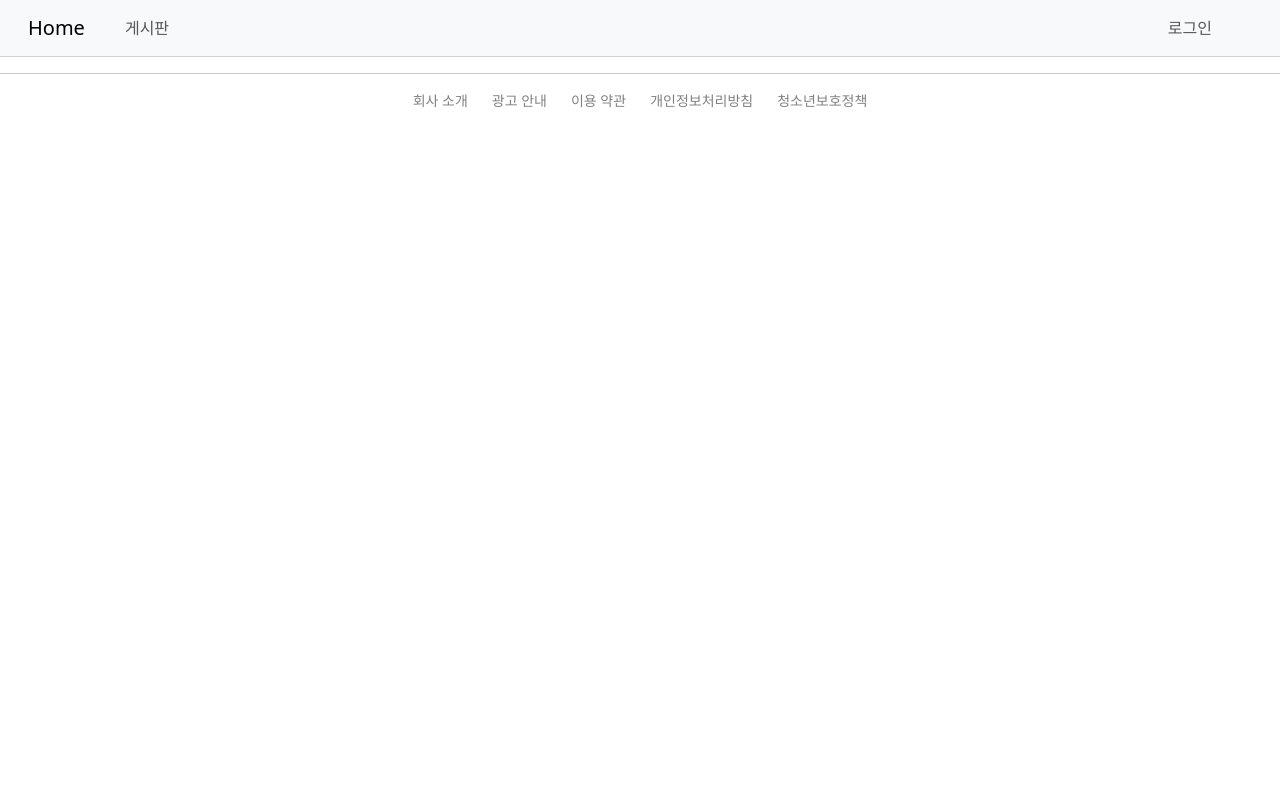
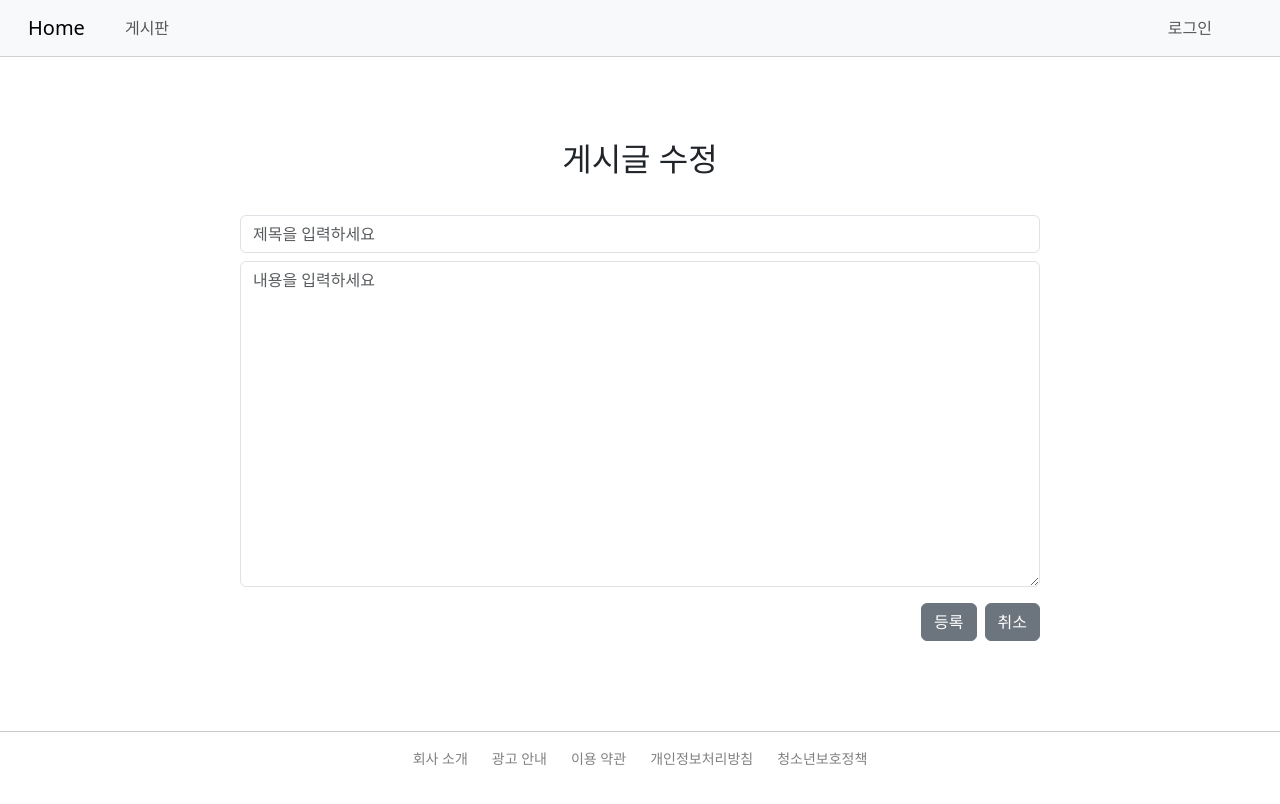
Before and after one commit to aozp73/React-JPA_Board-Paging-Searching_Client, a React (Create React App) app: page /board/updateForm/1 in a window 1280 px wide. Shown: the top 804 px of the page. Built offline with nearby package versions, Linux system fonts and the light colour scheme; no server answers.

Commit message:
게시글 상세 - editable 추가 / 게시글 수정 페이지 렌더링

```diff
--- a/src/App.js
+++ b/src/App.js
@@ -24,7 +24,7 @@ function App() {
                 <Route path="/board/list" exact={true} element={<BoardList />} />
                 <Route path="/board/:boardId" exact={true} element={<BoardDetail />} />
                 <Route path="/board/saveForm" exact={true} element={<BoardSaveForm />} />
-                <Route path="/board/updateForm/:id" exact={true} element={<BoardUpdateForm />} />
+                <Route path="/board/updateForm/:boardId" exact={true} element={<BoardUpdateForm />} />
             </Routes>
         </Container>
         <Footer />
--- a/src/pages/board/BoardDetail.js
+++ b/src/pages/board/BoardDetail.js
@@ -1,7 +1,9 @@
 import React, {useEffect, useState} from 'react';
 import {useSelector} from "react-redux";
-    import {useLocation, useParams} from "react-router-dom";
+import {Link, useParams} from "react-router-dom";
 import axios from "axios";
+import {store} from "../../auth/store";
+import header from "../../components/Header";
 
 const BoardDetail = () => {
     const { boardId } = useParams();
@@ -16,8 +18,14 @@
     }, [boardId]);
 
     const fetchBoardDetail = async (id) => {
+        const accessToken = store.getState().auth.accessToken;
+        const headers = {};
 
-             axios.get(`http://localhost:8080/api/board/${id}`)
+        if (accessToken) {
+            headers['Authorization'] = `Bearer ${accessToken}`;
+        }
+
+         axios.get(`http://localhost:8080/api/board/${id}`, {headers})
              .then( res => {
                  console.log("게시글 상세 조회 성공", res);
 
@@ -29,10 +37,6 @@
 
                  alert("일시적인 서버 에러가 발생했습니다.");
          });
-
-        };
-
-        const handleBoardUpdate = () => {
     };
 
     const handleBoardDelete = () => {
@@ -61,11 +65,11 @@
                 </div>
 
                 <hr />
-                    {isAuthenticated && userId === board.user?.userId && (
+                {isAuthenticated && userId === board.user?.userId && board.editable && (
                     <div className="d-flex justify-content-end mb-2">
-                            <button className="btn btn-secondary btn-sm me-1" onClick={handleBoardUpdate}>
+                        <Link to={`/board/updateForm/${boardId}`} className="btn btn-secondary btn-sm me-1">
                             수정
-                            </button>
+                        </Link>
                         <button className="btn btn-secondary btn-sm" onClick={handleBoardDelete}>
                             삭제
                         </button>
@@ -87,9 +91,9 @@
                                 <div className="mb-2 d-flex justify-content-between">
                                     <div>
                                         <span className="me-3">{comment.user.username}</span>
-                                            <span className="custom-comment-font">{comment.createdAtFormat}</span>
+                                        <span className="custom-comment-font">{comment.createdAt}</span>
                                     </div>
-                                        {isAuthenticated && userId === comment.user.userId && (
+                                    {isAuthenticated && userId === comment.user.userId && comment?.editable && (
                                         <div>
                                             <span className="custom-comment-font" onClick={handleCommentUpdate}>수정</span>
                                             <span className="custom-comment-font" onClick={handleCommentDelete}>삭제</span>
--- a/src/pages/board/BoardUpdateForm.js
+++ b/src/pages/board/BoardUpdateForm.js
@@ -1,9 +1,76 @@
-import React from 'react';
+import React, {useEffect, useState} from 'react';
+import {useNavigate, useParams} from "react-router-dom";
+import {useSelector} from "react-redux";
+import api from "../../auth/authInterceptor";
 
 const BoardUpdateForm = () => {
+    const { boardId } = useParams();
+    const navigate = useNavigate();
+    const { isAuthenticated, userId }  = useSelector((state) => state.auth);
+    const [board, setBoard] = useState({title: '', content: ''});
+
+    const changeValue = (e) => {
+        setBoard({
+            ...board,
+            [e.target.name]: e.target.value,
+        });
+    };
+
+    useEffect(() => {
+        fetchBoardUpdateForm(boardId);
+    }, [boardId]);
+
+    const fetchBoardUpdateForm = async (boardId) => {
+
+        api.get(`/board/${boardId}`)
+            .then( res => {
+                console.log("게시글 수정 페이지 조회 성공", res);
+
+                if (isAuthenticated && userId === res.data.data.userId) {
+                    setBoard({ title: res.data.data.title, content: res.data.data.content });
+                } else {
+                    alert("비정상 접근");
+                    navigate("/board/list");
+                }})
+            .catch(error => {
+            console.error('게시글 상세 조회 실패', error);
+            alert("일시적인 서버 에러가 발생했습니다.");
+        });
+    };
+
+    const handleSubmit = (event) => {
+        event.preventDefault();
+    };
+
+    const handleCancel = () => {
+        navigate(-1);
+    };
+
     return (
-        <div>
-
+        <div style={{ marginTop: '50px', marginBottom: '50px' }}>
+            <div className="custom-board-save-container mb-5 mt-5">
+                <div className="text-center" style={{ marginBottom: '37px' }}>
+                    <h2>게시글 수정</h2>
+                </div>
+                <form onSubmit={handleSubmit}>
+                    <div className="form-group mb-2">
+                        <input
+                            type="text" className="form-control" placeholder="제목을 입력하세요" required
+                            onChange={changeValue} name="title" value={board.title}
+                        />
+                    </div>
+                    <div className="form-group mb-3">
+                        <textarea
+                            className="form-control" rows="13" placeholder="내용을 입력하세요" required
+                            onChange={changeValue} name="content" value={board.content}
+                        />
+                    </div>
+                    <div className="d-flex justify-content-end">
+                        <button type="submit" className="btn btn-secondary me-2">등록</button>
+                        <button type="button" className="btn btn-secondary" onClick={handleCancel}>취소</button>
+                    </div>
+                </form>
+            </div>
         </div>
     );
 };
```
Lines whose indentation alone changed are shown as unchanged.
